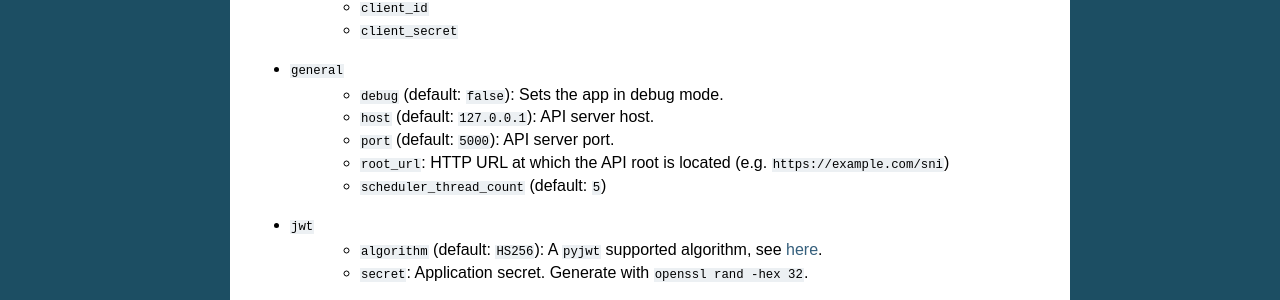
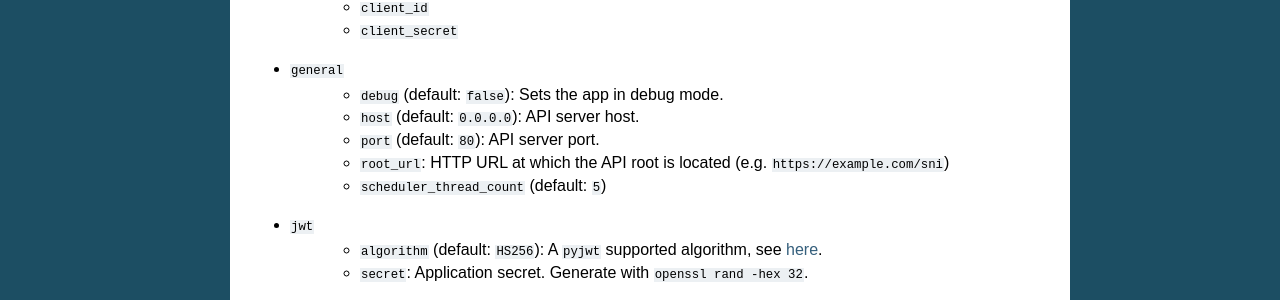
Before and after one commit to r0kym/seat-navy-issue, a Sphinx documentation site: the page built from docs/configuration.rst, in a window 1280 px wide. Shown: the part 395-695 px from the top of the page. Built offline with Sphinx 7.4.7, drawn with Linux system fonts in a browser that asks for light colours.

Commit message:
Changed some default conf values

```diff
--- a/docs/configuration.rst
+++ b/docs/configuration.rst
@@ -23,8 +23,8 @@ The configuration file is in `YAML <https://yaml.org/>`_ format, and named
 
 * ``general``
     * ``debug`` (default: ``false``): Sets the app in debug mode.
-    * ``host`` (default: ``127.0.0.1``): API server host.
-    * ``port`` (default: ``5000``): API server port.
+    * ``host`` (default: ``0.0.0.0``): API server host.
+    * ``port`` (default: ``80``): API server port.
     * ``root_url``: HTTP URL at which the API root is located (e.g.
       ``https://example.com/sni``)
     * ``scheduler_thread_count`` (default: ``5``)
```
Also changed, not shown: 2 other files.
